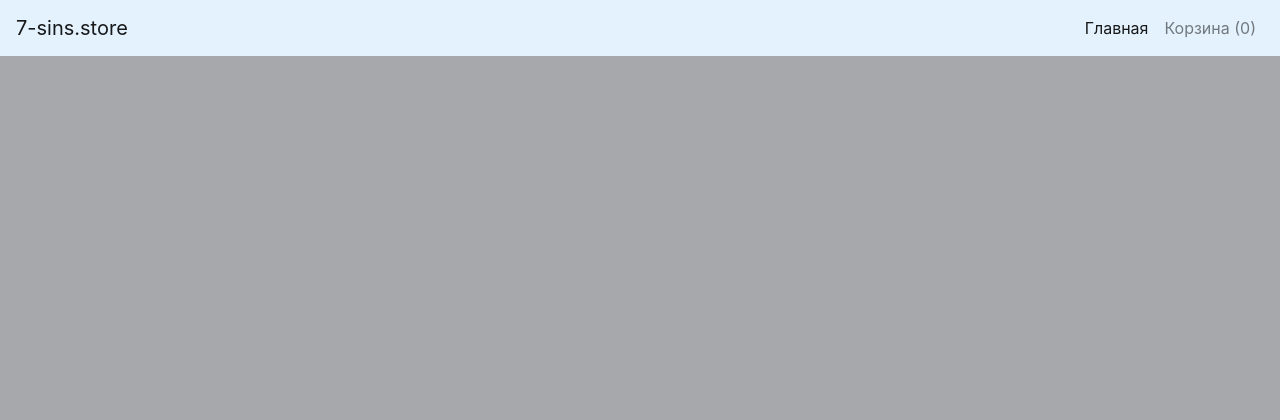
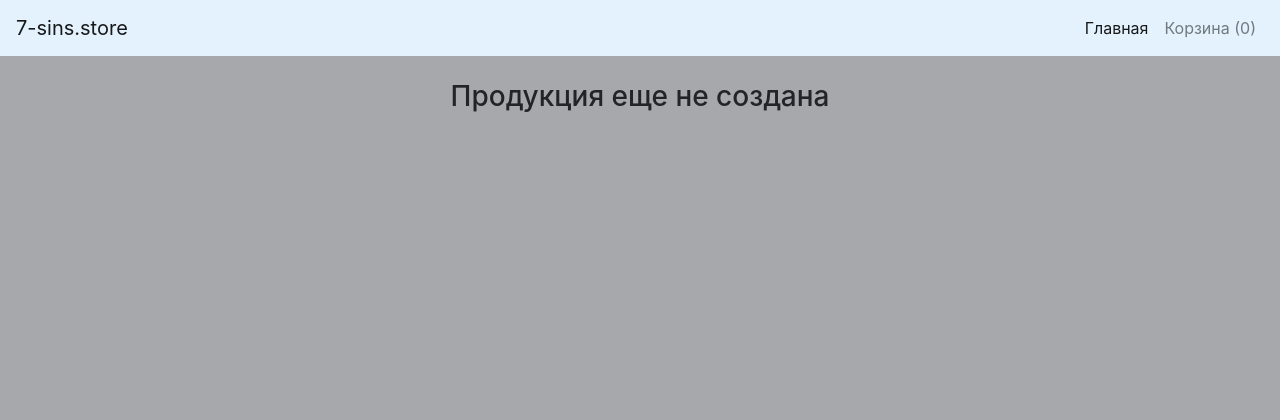
Before and after one commit to demirug/7-sins.store, a Django app: page / in a window 1280 px wide. Shown: the top 420 px of the page. Run offline with Django 3.2, Linux system fonts and the light colour scheme; data that the repository does not hold is empty; parts of the project's set-up code (start-up, migrations or seed data) failed here and were passed over; some libraries are stand-ins or nearby versions.

Commit message:
Added message if product list is empty

```diff
--- a/products/templates/products/list.html
+++ b/products/templates/products/list.html
@@ -27,7 +27,11 @@
                             </div>
                         </a>
                     </div>
+                {% empty %}
+                    <br>
+                    <center><h3>Продукция еще не создана</h3></center>
                 {% endfor %}
+
             </div>
 
 
```
